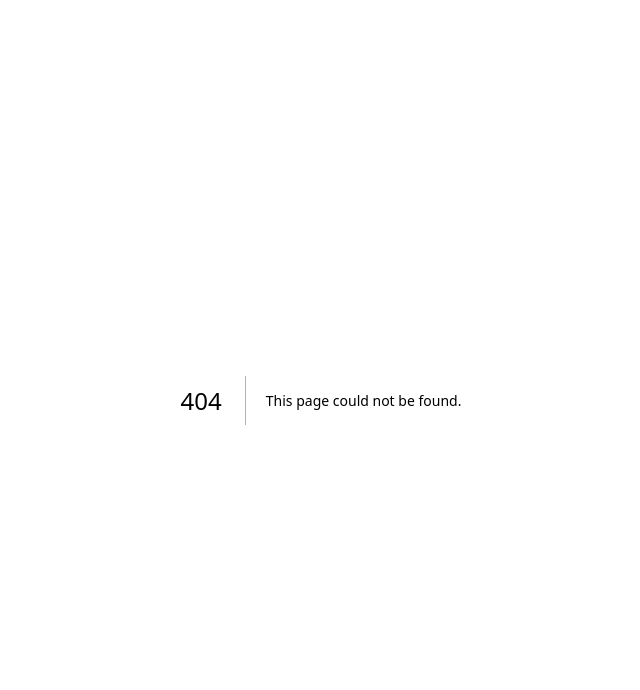
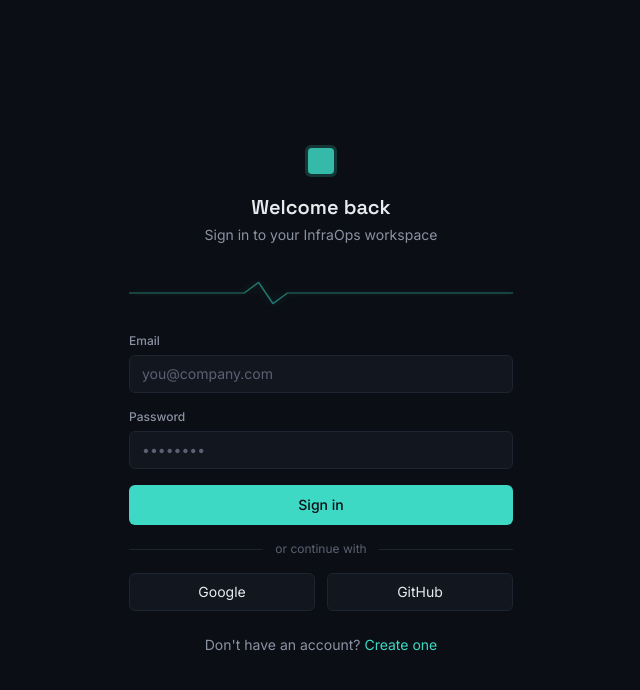
Before and after one commit to gmallikarjunrao23-bit/Monitor, a Next.js app: page /login in a window 1280 px wide. Before the commit this address had no page. Shown: the top 690 px of the page, without its empty margins (319-959 px from the left). Built offline with nearby package versions, Linux system fonts and the light colour scheme.

Commit message:
Implement login page with email and password authentication

```diff
--- /dev/null
+++ b/src/app/(auth)/login/page.tsx
@@ -0,0 +1,118 @@
+"use client";
+
+import { useState } from "react";
+import { useRouter } from "next/navigation";
+import { signIn } from "next-auth/react";
+import { PulseLine } from "@/components/dashboard/PulseLine";
+
+export default function LoginPage() {
+  const router = useRouter();
+  const [email, setEmail] = useState("");
+  const [password, setPassword] = useState("");
+  const [error, setError] = useState("");
+  const [loading, setLoading] = useState(false);
+
+  async function handleSubmit(e: React.FormEvent) {
+    e.preventDefault();
+    setError("");
+    setLoading(true);
+
+    const res = await signIn("credentials", { email, password, redirect: false });
+
+    setLoading(false);
+    if (res?.error) {
+      setError("Invalid email or password");
+      return;
+    }
+    router.push("/dashboard");
+  }
+
+  return (
+    <div className="flex min-h-screen items-center justify-center bg-bg px-4">
+      <div className="w-full max-w-sm">
+        <div className="mb-8 text-center">
+          <div className="mx-auto mb-4 h-8 w-8">
+            <div className="relative h-8 w-8">
+              <div className="absolute inset-0 rounded-md bg-signal/20" />
+              <div className="absolute inset-[3px] rounded-[4px] bg-signal animate-glow-pulse" />
+            </div>
+          </div>
+          <h1 className="font-display text-xl font-semibold text-text-primary">Welcome back</h1>
+          <p className="mt-1 text-sm text-text-secondary">Sign in to your InfraOps workspace</p>
+        </div>
+
+        <div className="h-8 w-full opacity-50">
+          <PulseLine status="up" className="h-full w-full" />
+        </div>
+
+        <form onSubmit={handleSubmit} className="mt-6 space-y-4">
+          {error && (
+            <div className="rounded-md border border-incident/30 bg-incident/10 px-3 py-2 text-sm text-incident">
+              {error}
+            </div>
+          )}
+
+          <div>
+            <label className="mb-1.5 block text-xs font-medium text-text-secondary">Email</label>
+            <input
+              type="email"
+              required
+              value={email}
+              onChange={(e) => setEmail(e.target.value)}
+              className="w-full rounded-md border border-border bg-surface px-3 py-2 text-sm text-text-primary outline-none placeholder:text-text-muted focus:border-signal"
+              placeholder="you@company.com"
+            />
+          </div>
+
+          <div>
+            <label className="mb-1.5 block text-xs font-medium text-text-secondary">Password</label>
+            <input
+              type="password"
+              required
+              value={password}
+              onChange={(e) => setPassword(e.target.value)}
+              className="w-full rounded-md border border-border bg-surface px-3 py-2 text-sm text-text-primary outline-none placeholder:text-text-muted focus:border-signal"
+              placeholder="••••••••"
+            />
+          </div>
+
+          <button
+            type="submit"
+            disabled={loading}
+            className="w-full rounded-md bg-signal py-2.5 text-sm font-medium text-bg transition-opacity hover:opacity-90 disabled:opacity-50"
+          >
+            {loading ? "Signing in..." : "Sign in"}
+          </button>
+        </form>
+
+        <div className="mt-4 flex items-center gap-3">
+          <div className="h-px flex-1 bg-border" />
+          <span className="text-xs text-text-muted">or continue with</span>
+          <div className="h-px flex-1 bg-border" />
+        </div>
+
+        <div className="mt-4 grid grid-cols-2 gap-3">
+          <button
+            onClick={() => signIn("google", { callbackUrl: "/dashboard" })}
+            className="rounded-md border border-border bg-surface py-2 text-sm text-text-primary transition-colors hover:bg-surface-hover"
+          >
+            Google
+          </button>
+          <button
+            onClick={() => signIn("github", { callbackUrl: "/dashboard" })}
+            className="rounded-md border border-border bg-surface py-2 text-sm text-text-primary transition-colors hover:bg-surface-hover"
+          >
+            GitHub
+          </button>
+        </div>
+
+        <p className="mt-6 text-center text-sm text-text-secondary">
+          Don't have an account?{" "}
+          <a href="/register" className="text-signal hover:underline">
+            Create one
+          </a>
+        </p>
+      </div>
+    </div>
+  );
+}
```
